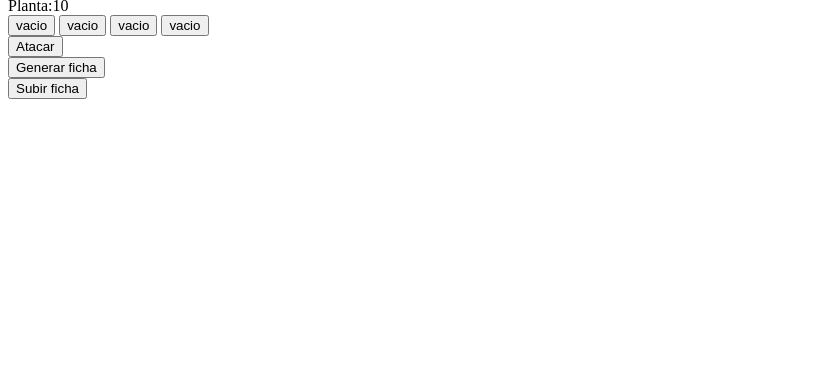
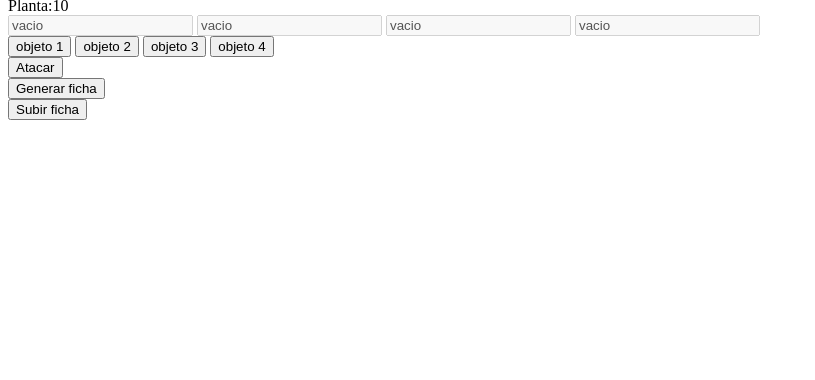
Before and after one commit to bamvoo/proyecto_m3, a PHP site: page /views/game.php in a window 1280 px wide. Shown: the part 420-800 px from the top of the page, without its empty margins (0-815 px from the left). Run offline with PHP 8.4, Linux system fonts and the light colour scheme; the visitor is signed in with stand-in values (Sample User, id 1).

Commit message:
functions 13.2

```diff
--- a/views/game.php
+++ b/views/game.php
@@ -65,22 +65,31 @@
                         <div>Planta:".$_SESSION['userfloor']."</div>
                     </div>
                     <div id='bag_div'>
-                         <form action = \"\" method=\"POST\">
-                            <input type='submit' name='obj_btn_1' value='".$_SESSION['obj_name_1']."' id='obj_name_1'>
-                            <input type='submit' name='obt_btn_2' value='".$_SESSION['obj_name_2']."' id='obj_name_2'>
-                            <input type='submit' name='obt_btn_3' value='".$_SESSION['obj_name_3']."' id='obj_name_3'>
-                            <input type='submit' name='obt_btn_4' value='".$_SESSION['obj_name_4']."' id='obj_name_4'>
+                        <form>
+                            <input type='text' name='obj_btn_1_t' value='".$_SESSION['obj_name_1']."' disabled>
+                            <input type='text' name='obt_btn_2_t' value='".$_SESSION['obj_name_2']."' disabled>
+                            <input type='text' name='obt_btn_3_t' value='".$_SESSION['obj_name_3']."' disabled>
+                            <input type='text' name='obt_btn_4_t' value='".$_SESSION['obj_name_4']."' disabled>
                         </form>
                     </div>
                 ";
 
             ?>
             <form action = "" method="POST">
+                <input type='submit' name='obj_btn_1' value='objeto 1' id='obj_name_1'>
+                <input type='submit' name='obt_btn_2' value='objeto 2' id='obj_name_2'>
+                <input type='submit' name='obt_btn_3' value='objeto 3' id='obj_name_3'>
+                <input type='submit' name='obt_btn_4' value='objeto 4' id='obj_name_4'>
+            </form>
+
+            <form action = "" method="POST">
                 <input type='submit' name='attack_btn' value='Atacar' id='attack_btn'>
             </form>
+
             <form action = "../controllers/" method="GET">
                 <input type="submit" name="gen_txt" value="Generar ficha" id="get_txt" />
             </form>
+
             <form action = "../controllers/" method="GET">
                 <input type="submit" name="update_pj" value="Subir ficha" id="update_pj" />
             </form>
```
